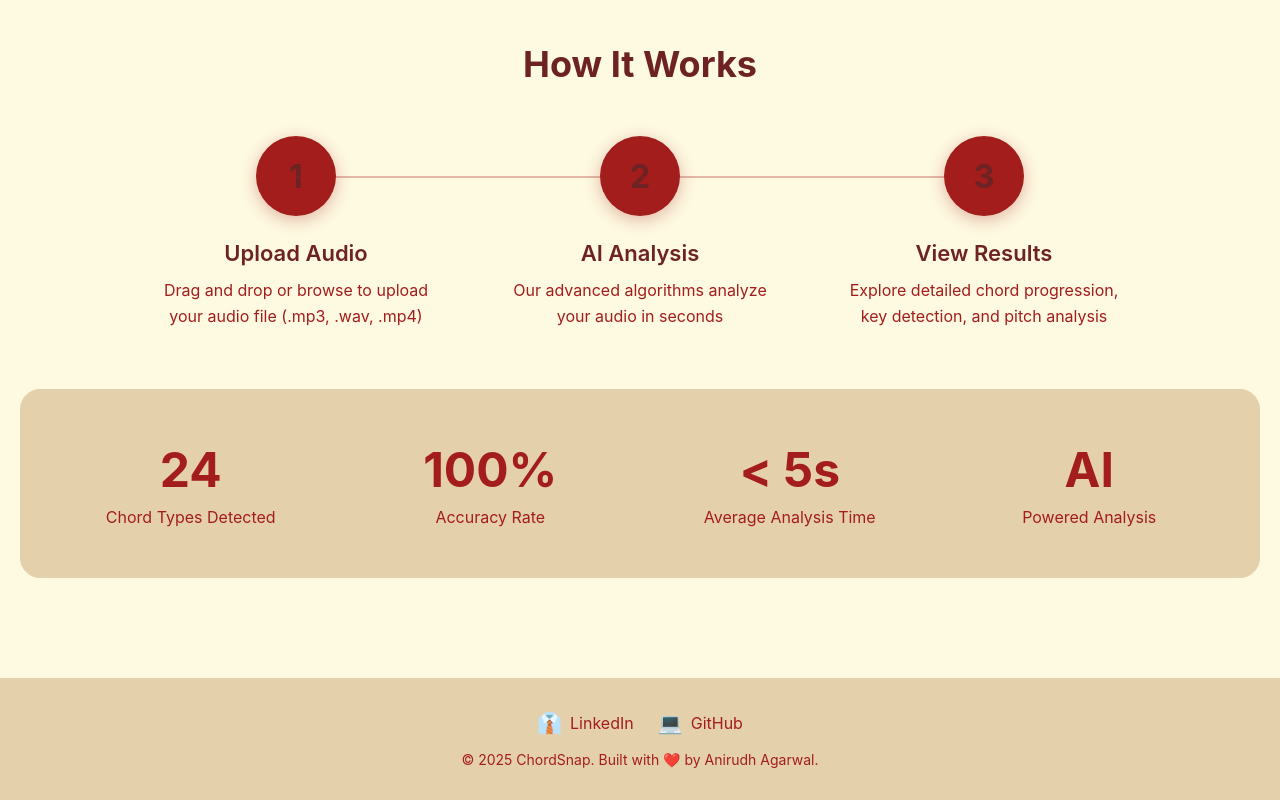
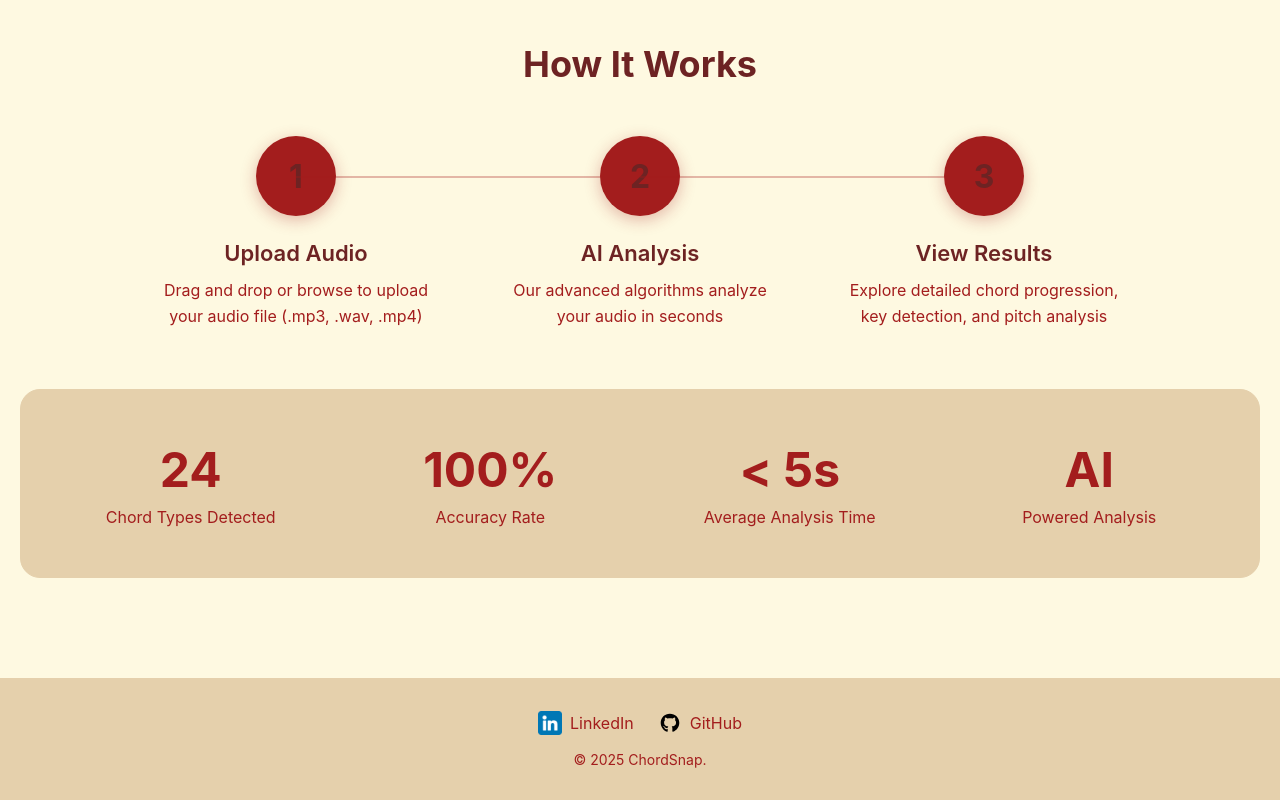
Before and after one commit to anirudhagarwal-dev/ChordSnap, a React (Vite) app: page / in a window 1280 px wide. Shown: the part 1235-2035 px from the top of the page. Built offline with nearby package versions, Linux system fonts and the light colour scheme.

Commit message:
Update footer with LinkedIn and GitHub icons

```diff
--- a/src/components/Footer.tsx
+++ b/src/components/Footer.tsx
@@ -27,7 +27,7 @@ export function Footer() {
             onMouseEnter={(e) => (e.currentTarget.style.color = '#0077b5')}
             onMouseLeave={(e) => (e.currentTarget.style.color = 'var(--text-secondary)')}
           >
-            <span style={{ fontSize: '20px' }}>👔</span>
+            <img src="/linkedin.png" alt="LinkedIn" style={{ width: '24px', height: '24px', objectFit: 'contain' }} />
             LinkedIn
           </a>
           <a
@@ -46,12 +46,12 @@ export function Footer() {
             onMouseEnter={(e) => (e.currentTarget.style.color = 'var(--text-primary)')}
             onMouseLeave={(e) => (e.currentTarget.style.color = 'var(--text-secondary)')}
           >
-            <span style={{ fontSize: '20px' }}>💻</span>
+            <img src="/github.svg" alt="GitHub" className="github-icon" style={{ width: '24px', height: '24px', objectFit: 'contain' }} />
             GitHub
           </a>
         </div>
         <p style={{ color: 'var(--text-secondary)', fontSize: '14px' }}>
-          © {new Date().getFullYear()} ChordSnap. Built with ❤️ by Anirudh Agarwal.
+          © {new Date().getFullYear()} ChordSnap.
         </p>
       </div>
     </footer>
--- a/src/index.css
+++ b/src/index.css
@@ -56,3 +56,15 @@ button {
 input[type="file"] {
   display: none;
 }
+
+.github-icon {
+  transition: filter 0.3s ease;
+}
+
+[data-theme='dark'] .github-icon {
+  filter: invert(1);
+}
+
+[data-theme='light'] .github-icon {
+  filter: invert(0);
+}
```
Also changed, not shown: public/github.svg (added), public/linkedin.png (added).
